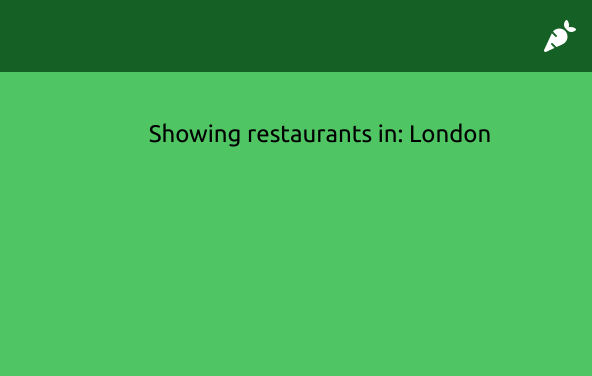
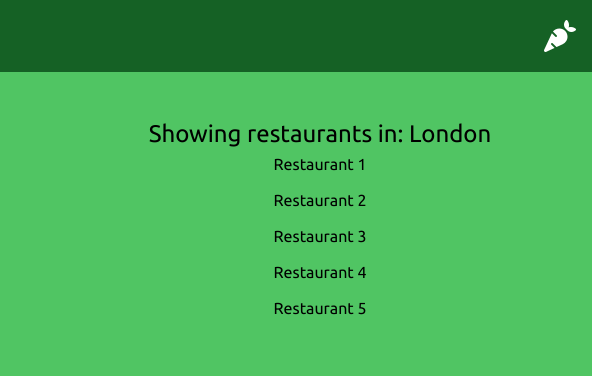
Before and after one commit to dervla-hynes/maps-api-project, a website built with webpack: page index.html in a window 1280 px wide. Shown: the top 376 px of the page, 0-592 px from the left. Built offline with Linux system fonts and the light colour scheme; some packages are replaced by stand-ins of ours; no server answers.

Commit message:
added text for restaurants

```diff
--- a/index.html
+++ b/index.html
@@ -21,6 +21,11 @@
   <div id="content">
     <div id="text">
       <h2>Showing restaurants in: London</h2>
+      <p>Restaurant 1</p>
+      <p>Restaurant 2</p>
+      <p>Restaurant 3</p>
+      <p>Restaurant 4</p>
+      <p>Restaurant 5</p>
     </div>
     <div id="map"></div>
   </div>
--- a/src/scss/components/_content.scss
+++ b/src/scss/components/_content.scss
@@ -11,5 +11,9 @@
         h2 {
             font-size: 1.5em;
         }
+
+        p {
+            padding: 10px 0px;
+        }
     }
 }
```
Also changed, not shown: dist/main.css, dist/main.js.
